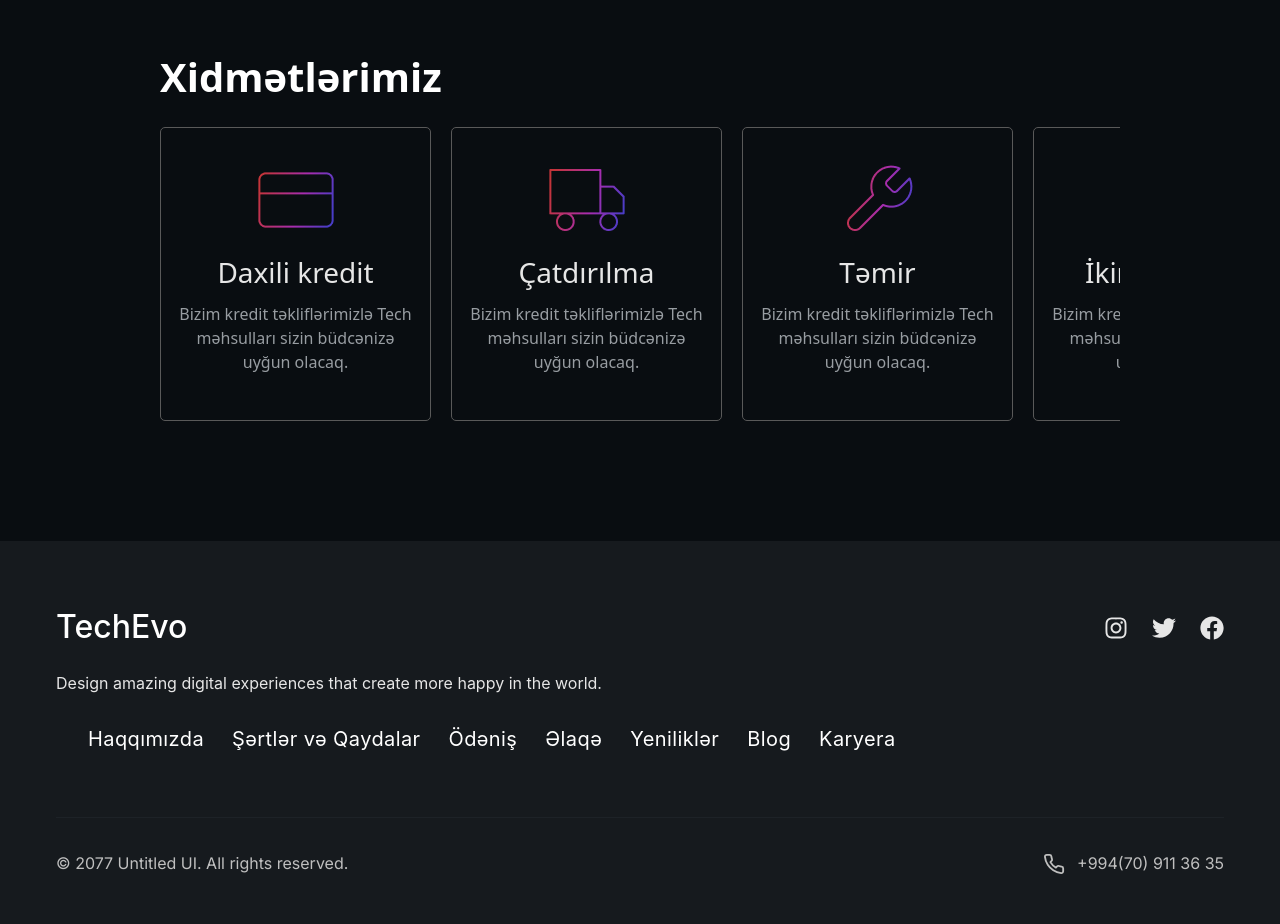
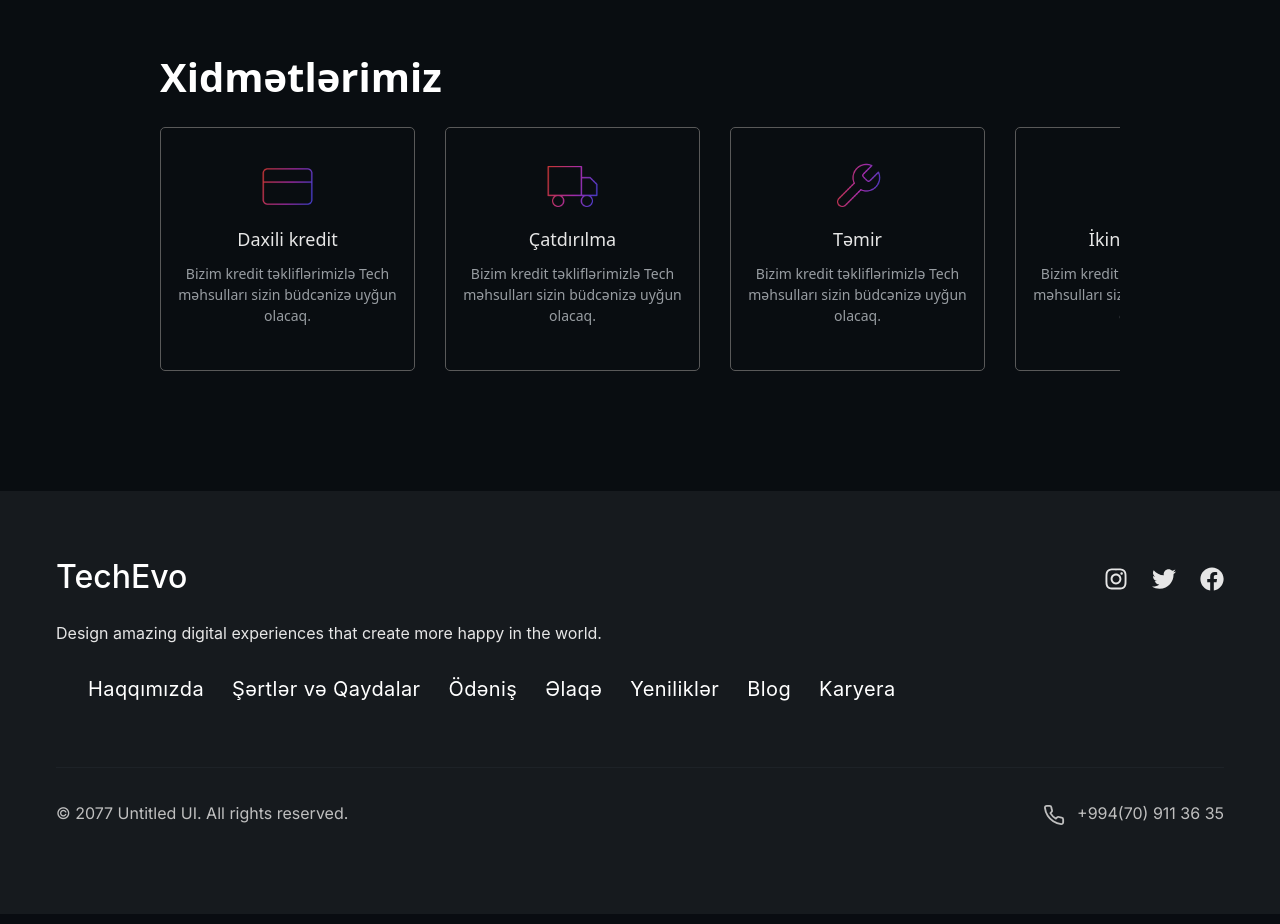
Before and after one commit to nigaraliyevas/TechEvo, a React (Vite) app: page / in a window 1280 px wide. Shown: the part 2200-3124 px from the top of the page. Built offline with nearby package versions, Linux system fonts and the light colour scheme; a web font is replaced by a local one.

Commit message:
homePageSizeFixed

```diff
--- a/src/pages/HomePage/HomePage.module.scss
+++ b/src/pages/HomePage/HomePage.module.scss
@@ -349,7 +349,7 @@
     width: 100%;
     margin-left: auto;
     margin-right: auto;
-    gap: 20px;
+    gap: 30px;
     padding-bottom: 120px;
 
     @media (min-width: 1170px) {
@@ -369,6 +369,8 @@
       border: 1px solid rgba(89, 89, 89, 1);
       border-radius: 5px;
       transition: 0.3s ease all;
+      max-width: 255px;
+      height: 244px;
 
       &:hover {
         border-color: #999999;
@@ -377,8 +379,8 @@
       }
 
       img {
-        width: 80px;
-        height: 80px;
+        // width: 80px;
+        height: 53px;
       }
     }
 
@@ -396,11 +398,13 @@
         color: #e6e6e6;
         margin-bottom: 12px;
         margin-top: 16px;
+        font-size: 18px;
       }
 
       p {
         color: #989da2;
         width: 249px;
+        font-size: 14px;
       }
     }
   }
```
